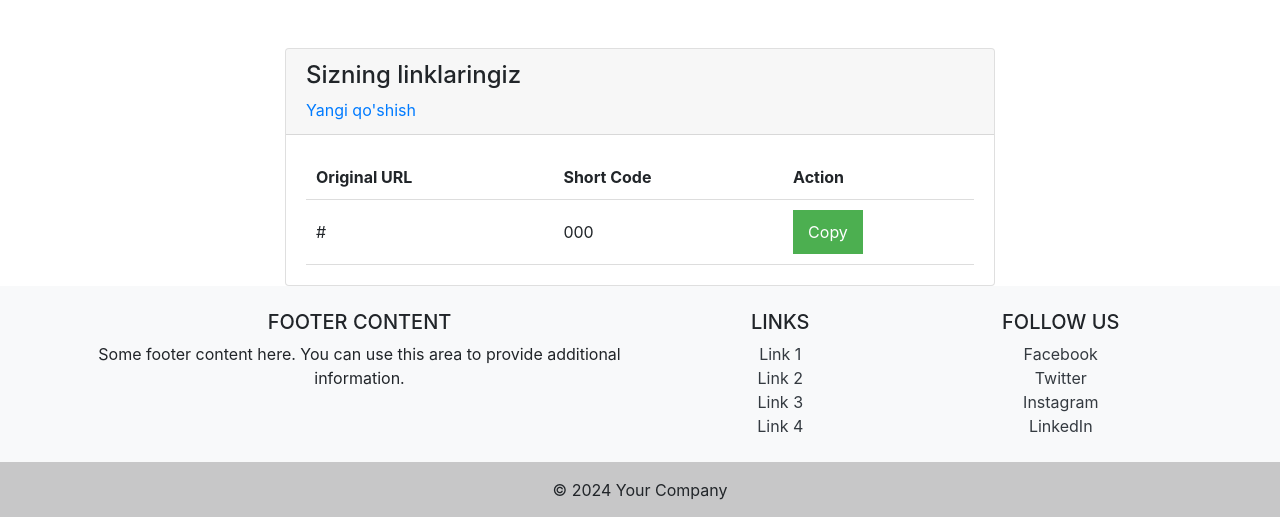
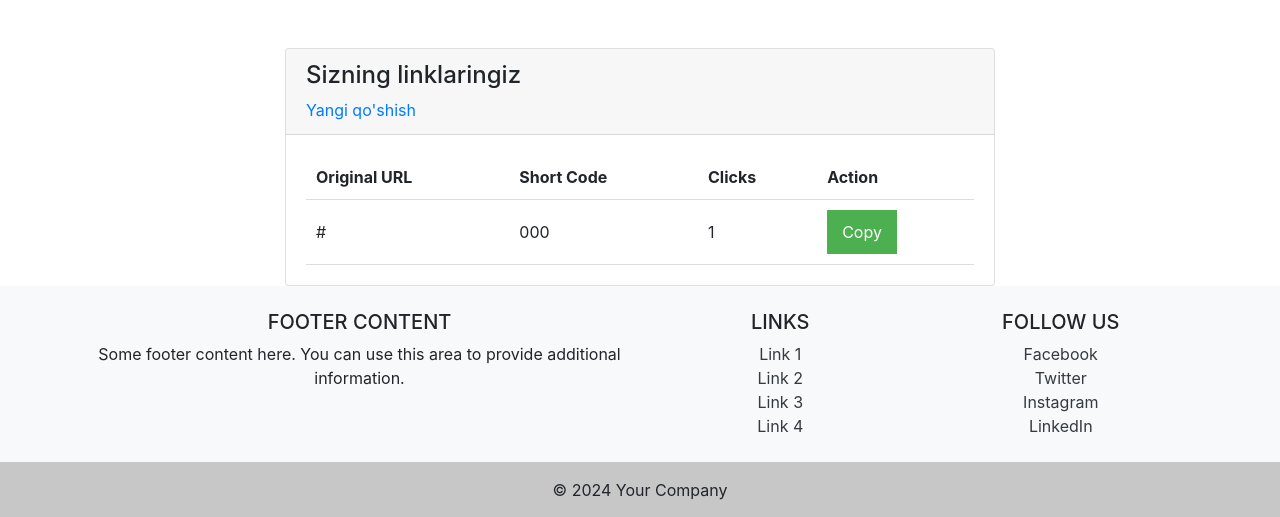
Before and after one commit to askarjon111/456, a Django app: page /my-links/ in a window 1280 px wide. Shown: the part 56-573 px from the top of the page. Run offline with Django 5.2, Linux system fonts and the light colour scheme; a user stored in the database is signed in; tables that the repository leaves empty hold one stand-in row (values such as "Sample post"); some libraries are stand-ins or nearby versions.

Commit message:
statistics

```diff
--- a/apps/links/models.py
+++ b/apps/links/models.py
@@ -12,4 +12,4 @@ class Link(models.Model):
 
 class Click(models.Model):
     created_at = models.DateTimeField(auto_now_add=True)
-    link = models.ForeignKey(Link, on_delete=models.SET_NULL, blank=True, null=True)
+    link = models.ForeignKey(Link, on_delete=models.SET_NULL, blank=True, null=True, related_name='clicks')
--- a/templates/link_list.html
+++ b/templates/link_list.html
@@ -42,6 +42,7 @@
                             <tr>
                                 <th>Original URL</th>
                                 <th>Short Code</th>
+                                <th>Clicks</th>
                                 <th>Action</th>
                             </tr>
                         </thead>
@@ -50,6 +51,7 @@
                             <tr>
                                 <td>{{ link.original_url }}</td>
                                 <td>{{ link.short_code }}</td>
+                                <td>{{ link.clicks.all.count }}</td>
                                 <td>
                                     <button class="button" onclick="copyToClipboard('http:\r//localhost:8000/{{ link.short_code }}')">Copy</button>
                                 </td>
```
Also changed, not shown: apps/links/migrations/0004_alter_click_link.py (added).
